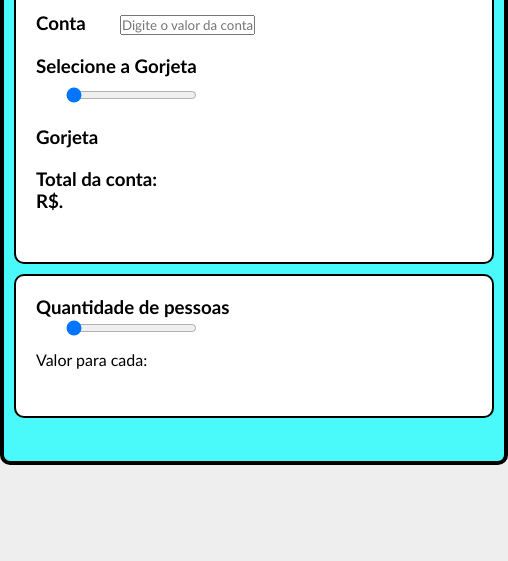
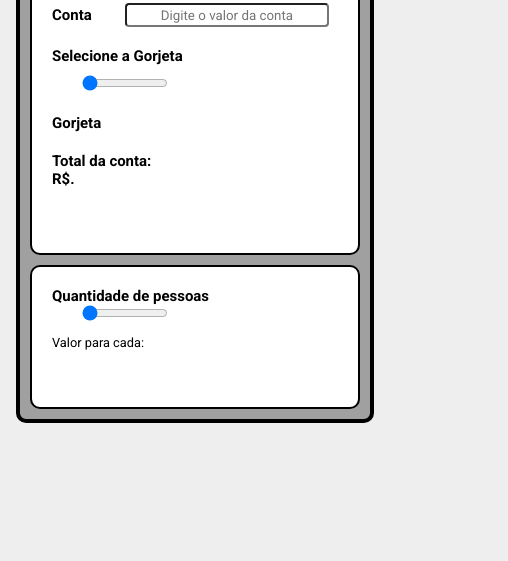
Before and after one commit to Leandrohenriq/calculadora-de-gorjeta, a plain HTML site: page index.html in a window 390 px wide. Shown: the part 283-844 px from the top of the page, 508 px wide, since content can reach past the window. Drawn offline with Linux system fonts and the light colour scheme.

Commit message:
ajustes css

```diff
--- a/index.html
+++ b/index.html
@@ -5,6 +5,9 @@
     <meta name="viewport" content="width=device-width, initial-scale=1.0">
     <title>Calculadora de Gorjeta</title>
     <link rel="stylesheet" href="style.css">
+    <link rel="preconnect" href="https://fonts.googleapis.com">
+    <link rel="preconnect" href="https://fonts.gstatic.com" crossorigin>
+    <link href="https://fonts.googleapis.com/css2?family=Roboto:ital,wght@0,100;0,300;0,400;0,500;0,700;0,900;1,100;1,300;1,400;1,500;1,700;1,900&display=swap" rel="stylesheet">
     <link rel="shortcut icon" href="calculadora.png" type="image/x-icon">
 </head>
 <body>
--- a/style.css
+++ b/style.css
@@ -1,7 +1,7 @@
 *{
     margin: 0;
     padding: 0;
-    font-family: 'Gill Sans', 'Gill Sans MT', Calibri, 'Trebuchet MS', sans-serif;
+    font-family: 'Roboto', Arial, Helvetica, sans-serif;
 }
 
 body{
@@ -9,14 +9,12 @@ body{
 }
 
 main{
-    min-width: 500px;
     width: 500px;
-    min-height: 550px;
     border: 4px solid black;
     border-radius: 10px;
     margin: auto;
     margin-top: 190px;
-    background-color: rgba(0, 255, 255, 0.687);
+    background-color: rgba(0, 0, 0, 0.329);
 }
 
 h1{
@@ -67,3 +65,19 @@ input{
 p{
     padding-top: 10px;
 }
+
+#valorConta{
+    width: 200px;
+    height: 20px;
+    border-radius: 4px;
+}
+
+@media(max-width: 550px){
+    body{
+        font-size: 0.8em;
+    }
+
+    main{
+        width: 350px;
+    }
+}
```
